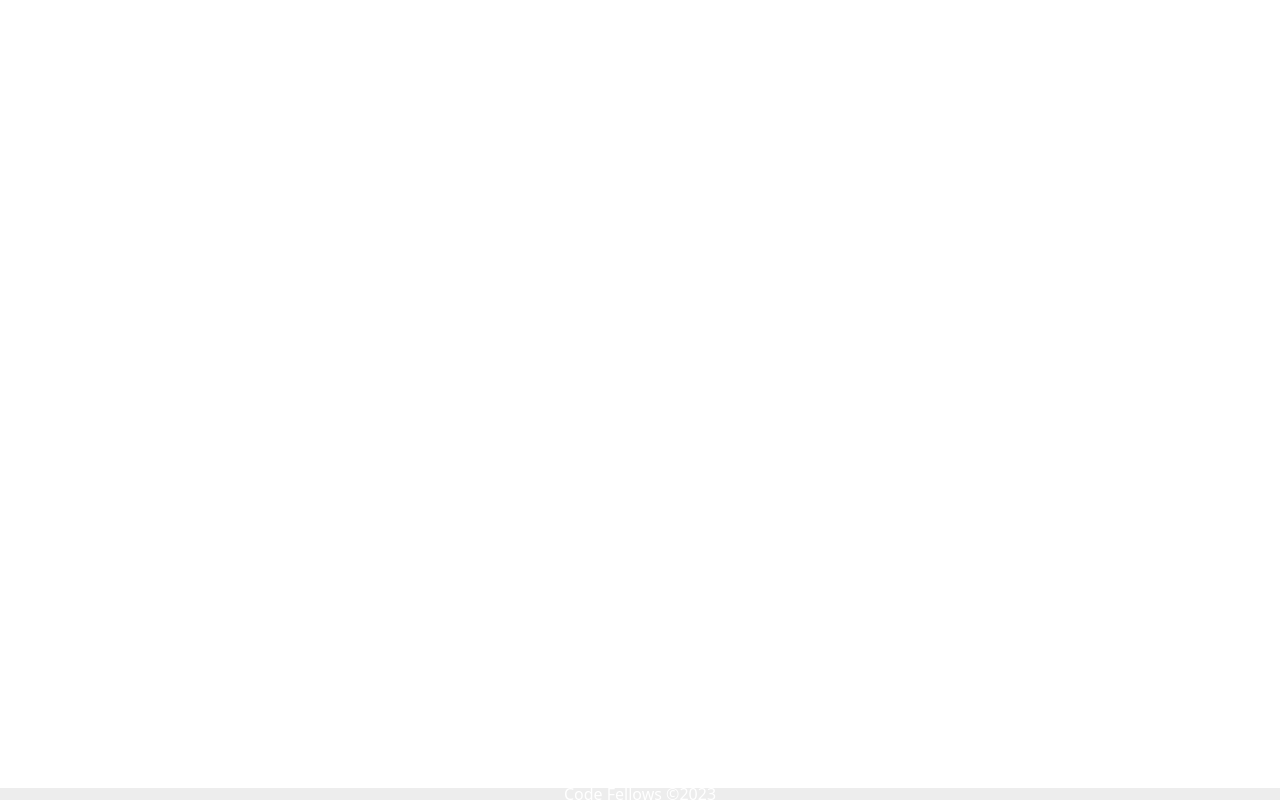
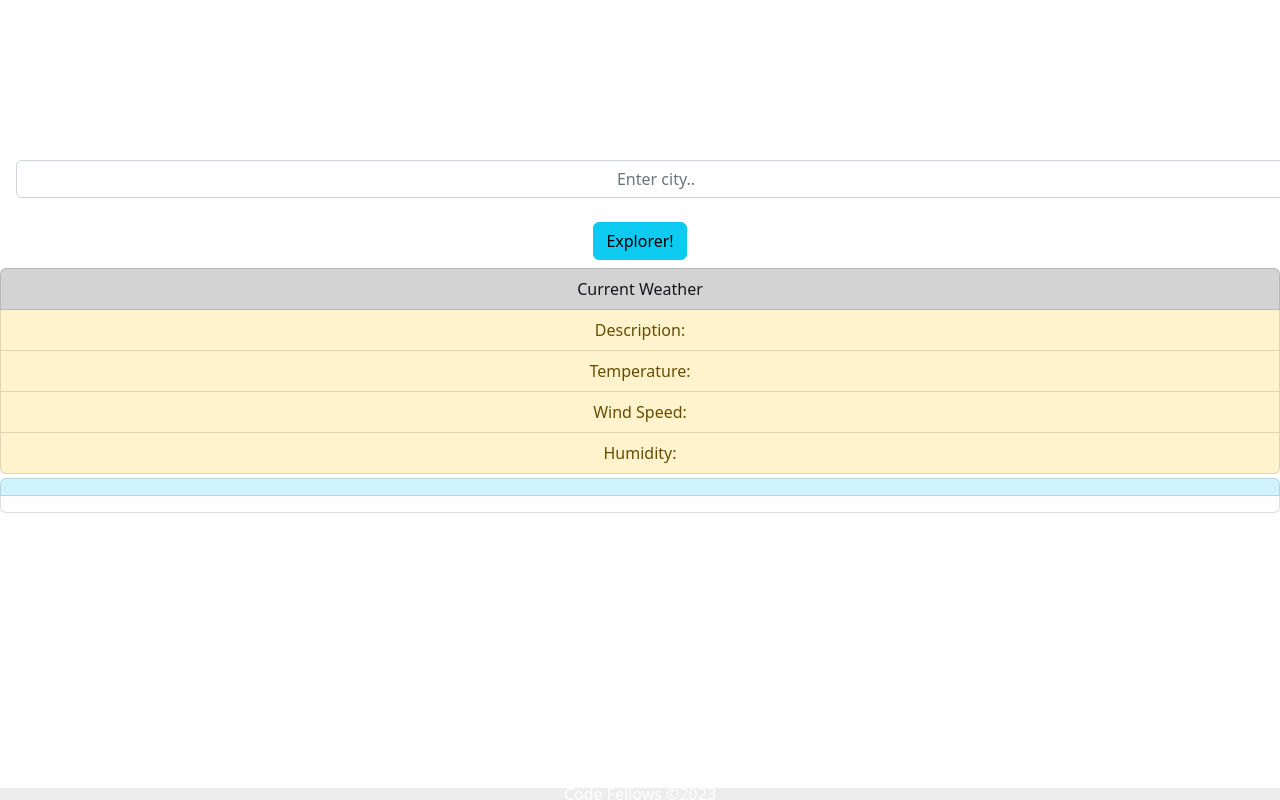
Before and after one commit to zaratr/city-explorer-coriana1, a React (Create React App) app: page / in a window 1280 px wide. Built offline with nearby package versions, Linux system fonts and the light colour scheme.

Commit message:
making edits

```diff
--- a/src/App.js
+++ b/src/App.js
@@ -2,8 +2,9 @@ import React from 'react';
 import Header from './components/Header'
 // import Main from './components/Main'
 import Footer from './components/Footer';
-// import Weather from './components/Weather';
-// import Explorer from './components/Explorer.js';
+import Weather from './components/Weather';
+import Explorer from './components/Explorer.js';
+import SpecificForecast  from './components/SpecificForecast';
 import 'bootstrap/dist/css/bootstrap.min.css'
 
 
@@ -12,6 +13,9 @@ class App extends React.Component {
     return (
       <>
         <Header />
+        <Explorer/>
+        <Weather/>
+        <SpecificForecast />
         {/* <Main /> */}
         <Footer />
       </>
--- a/src/components/Explorer.js
+++ b/src/components/Explorer.js
@@ -126,7 +126,7 @@ export default class Explorer extends React.Component {
                 <div className="movieItem">
                   <ShowMovies className="movieItem" movieDataArray={movieDataArray}></ShowMovies>
                 </div>
-                <div className='yelpItem'>
+                <div className="yelpItem">
                   <FetchYelp yelpData={yelpData}></FetchYelp>
                 </div>
               </div>
--- a/src/components/FetchYelp.js
+++ b/src/components/FetchYelp.js
@@ -1,8 +1,8 @@
-import React, { Component } from 'react'
+import React from 'react'
 import {Carousel, ListGroup} from 'react-bootstrap'
 // import './FetchYelp.css'
 
-export default class ShowMovies extends Component {
+export default class ShowMovies extends React.Component {
     constructor(props){
         super(props)
         this.state={
--- a/src/components/ForecastWeather.js
+++ b/src/components/ForecastWeather.js
@@ -1,10 +1,10 @@
 
-import React, { Component } from 'react'
+import React from 'react'
 import { Dropdown } from 'react-bootstrap'
 import SpecificForecast from './SpecificForecast'
 // import './ForecastWeather.css'
 
-export default class ForecastWeather extends Component {
+export default class ForecastWeather extends React.Component {
     constructor(props){
         super(props)
         this.state={
--- a/src/components/ShowMovies.js
+++ b/src/components/ShowMovies.js
@@ -1,8 +1,8 @@
-import React, { Component } from 'react'
+import React from 'react'
 import {Carousel, ListGroup} from 'react-bootstrap'
 // import './ShowMovies.css'
 
-export default class ShowMovies extends Component {
+export default class ShowMovies extends React.Component {
     constructor(props){
         super(props)
         this.state={
--- a/src/components/SpecificForecast.js
+++ b/src/components/SpecificForecast.js
@@ -1,8 +1,8 @@
-import React, { Component } from 'react'
+import React from 'react'
 import{ ListGroup } from 'react-bootstrap'
 // import './SpecificForecast.css'
 
-export default class SpecificForecast extends Component {
+export default class SpecificForecast extends React.Component {
   render() {
     return (
         <ListGroup className='mb-1 sf'>
```
